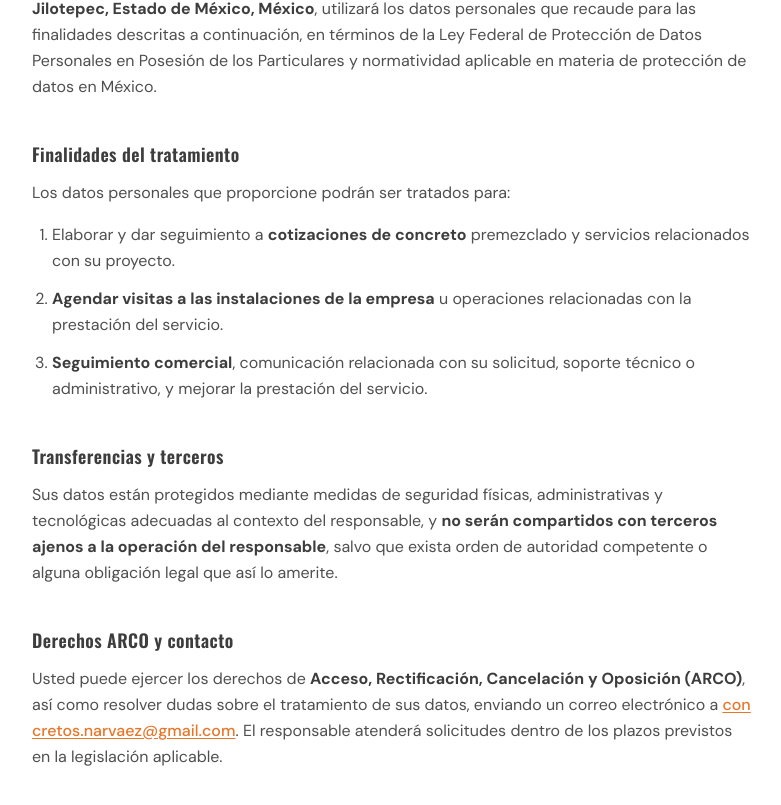
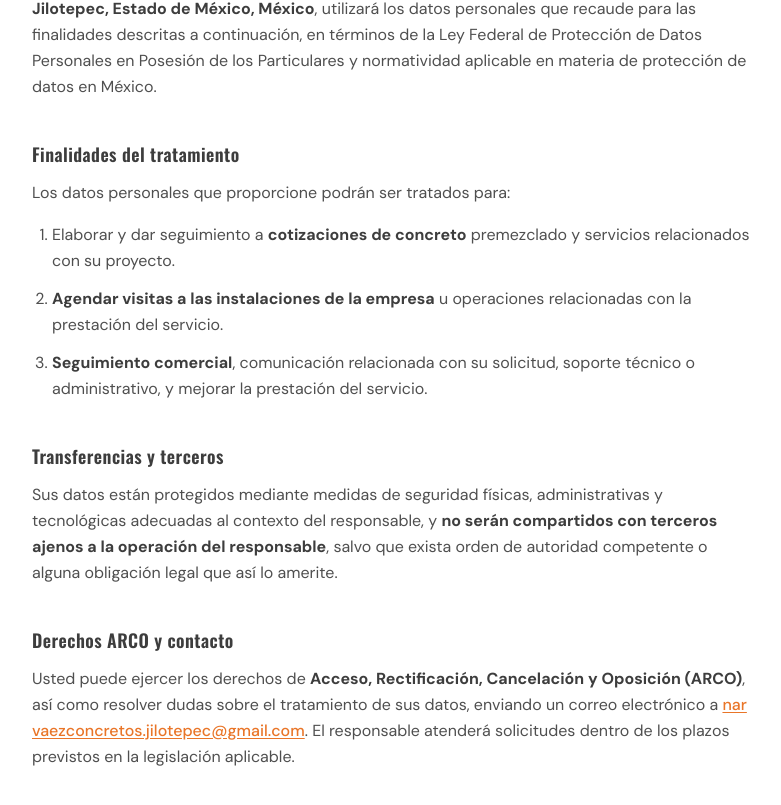
Before and after one commit to Francesc007/Concretos-Narvaez, a Next.js app: page /aviso-privacidad in a window 1280 px wide. Shown: the part 255-1060 px from the top of the page, without its empty margins (248-1029 px from the left). Built offline with nearby package versions, Linux system fonts and the light colour scheme.

Commit message:
Narváez dominio

```diff
--- a/src/config.ts
+++ b/src/config.ts
@@ -29,7 +29,7 @@ export const CONFIG = {
   whatsappDefaultMessage:
     "Buen día, escribo desde la página de Concretos Narváez. Requiero información y una cotización para mi obra. ¿Me pueden orientar?",
   /** Correo institucional (contacto ARCO / aviso de privacidad) */
-  contactEmail: "concretos.narvaez@gmail.com",
+  contactEmail: "narvaezconcretos.jilotepec@gmail.com",
   /** Operación declarada para avisos simplificados (ajustar a domicilio fiscal si aplica) */
   companyAddressShort: "Jilotepec, Estado de México, México",
   /** Razón social o denominación utilizada en el sitio público */
```
